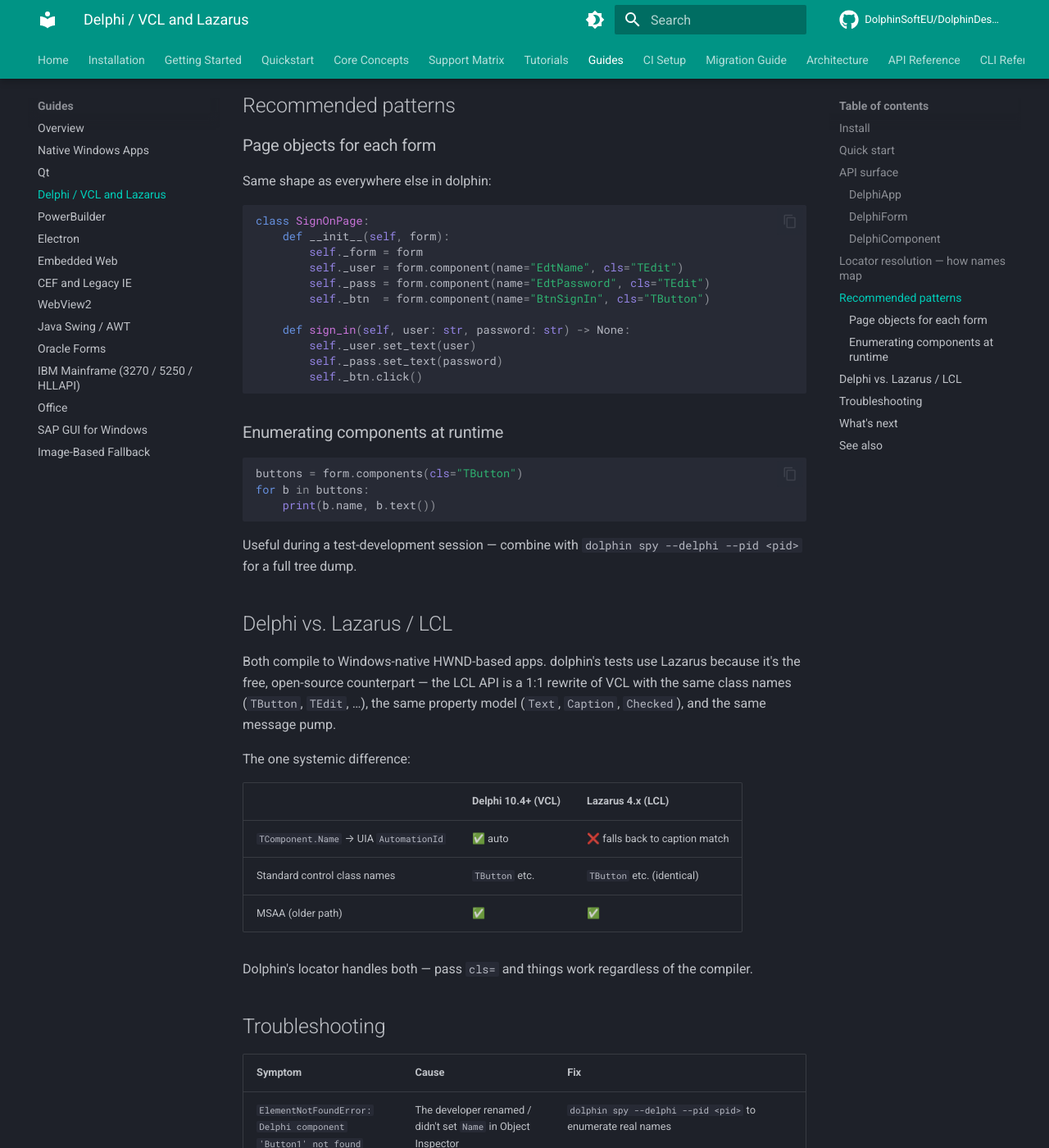
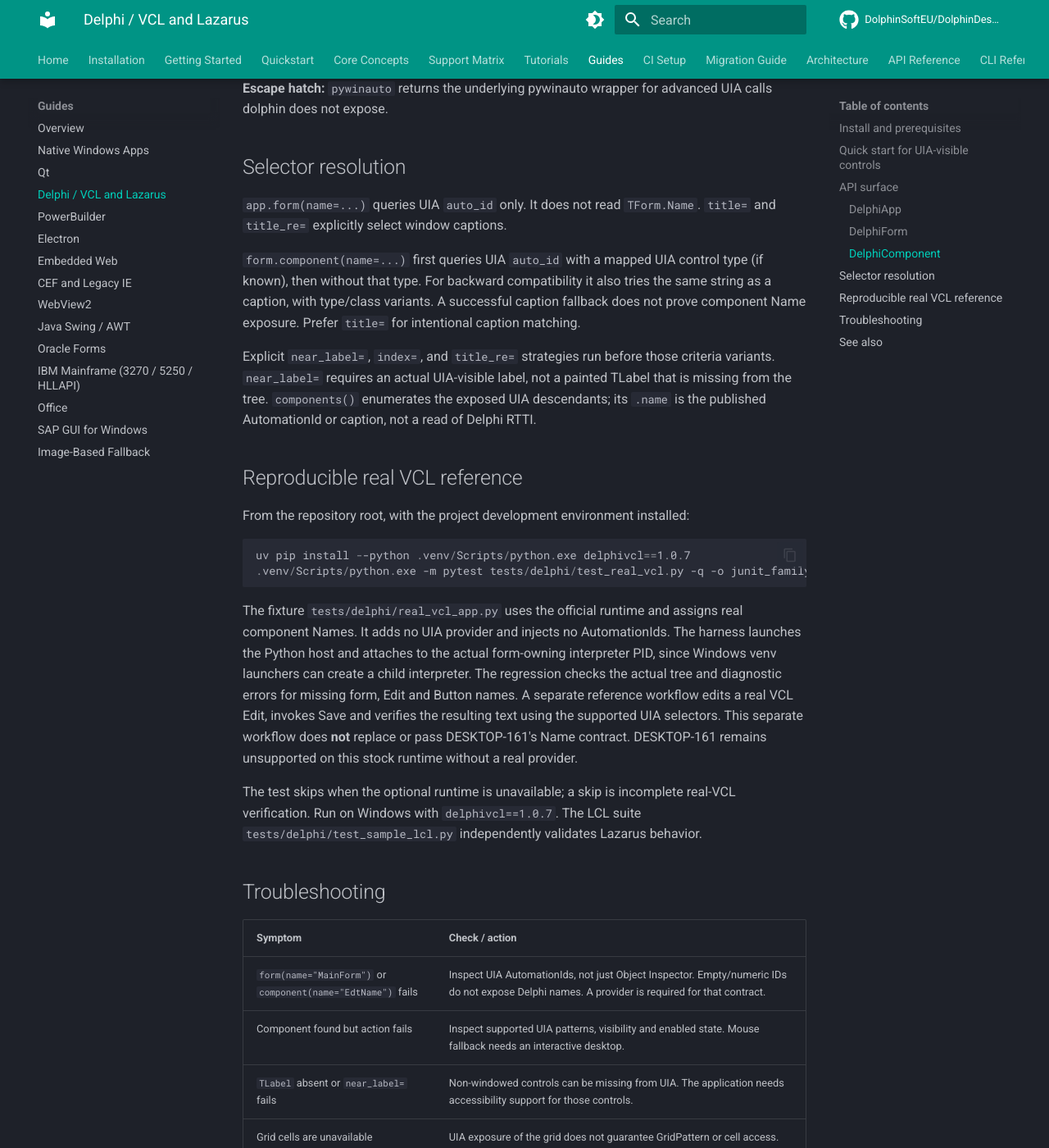
Before and after one commit to DolphinSoftEU/DolphinDesktop, an MkDocs documentation site: the page built from docs/guides/delphi.md, in a window 1280 px wide and 1400 px high, scrolled down 2344 px. Shown: the whole window at 82% size. Built offline with MkDocs 1.6.1 and Material for MkDocs 9.7.7, drawn with Linux system fonts in a browser that asks for light colours; comment, search, counter and statistics services are not loaded; the version menu is left out; some of the changed text lies outside the part shown.

Commit message:
fix(delphi): correct VCL name lookup support contract (KAN-761)

````diff
--- a/docs/guides/delphi.md
+++ b/docs/guides/delphi.md
@@ -1,38 +1,55 @@
 # Delphi / VCL (and Lazarus / LCL)
 
-dolphin-desktop drives Delphi VCL and Lazarus LCL native Windows apps
-through UIA + a Delphi-aware locator that maps the developer-assigned
-``TComponent.Name`` to the UIA AutomationId. Standard VCL controls
-(`TButton`, `TEdit`, `TMemo`, `TCheckBox`, `TComboBox`, `TListBox`,
-`TPageControl`, `TStringGrid`, `TListView`, `TTreeView`) are covered
-in 0.2.0. Third-party libraries (DevExpress, TMS, EhLib) will land in
-a follow-up (v0.3+) via an injected Delphi RTTI agent DLL.
+Dolphin drives controls exposed by the application's Windows UIA/MSAA tree.
+A Delphi compiler version does **not** guarantee that `TForm.Name` or
+`TComponent.Name` appears as UIA `AutomationId`. The earlier claim that
+VCL 10.4+ automatically provides this mapping was incorrect (KAN-761).
 
-## Install
-
-No extra install — the Delphi backend rides on the base UIA layer.
+## Install and prerequisites
 
 ```powershell
 pip install dolphin-desktop pytest
 ```
 
-## Quick start
+* Windows and a desktop session appropriate to the operations being tested.
+* The target must expose each required control and action through UIA.
+  Inspect the actual target with `dolphin spy --delphi --pid <pid>`.
+* **Lookup by Delphi Name requires an application-supplied UIA provider**
+  returning the exact `TForm.Name` / `TComponent.Name` as `AutomationId` on
+  each required element. Setting Name in Object Inspector alone is insufficient.
+  Verify both the form and its children; a provider on one does not cover all.
+* Dolphin supplies no VCL Name provider, injected RTTI agent, configuration
+  switch or turnkey provider installation. Stock VCL Name lookup is outside
+  the current support contract. Do not assume that upgrading Delphi enables it.
+  Applications requiring it need a separately implemented and validated provider.
+* Stock Delphi 12 VCL exposed by official `delphivcl==1.0.7` has an empty form
+  AutomationId and numeric control IDs instead of component names. Its
+  non-windowed `TLabel` may be absent from UIA entirely. A missing element cannot
+  be recovered by `name=`, `near_label=` or switching to generic `win32`.
+
+[Official DelphiVCL bindings](https://github.com/Embarcadero/DelphiVCL4Python)
+provide a real VCL runtime; a Lazarus sample is separate evidence and cannot
+establish Delphi VCL accessibility support.
+
+## Quick start for UIA-visible controls
+
+Choose selectors from the inspected application. For example, a known form
+with one Edit and a Save button can use:
 
 ```python
 from dolphin_desktop import Desktop
 
 with Desktop().launch_delphi(r"C:\path\to\vcl_app.exe") as app:
-    form = app.form(name="MainForm")   # TForm.Name from Object Inspector
+    form = app.form(title="Customer details")
     form.wait_ready(timeout=10)
+    form.component(cls="TEdit", index=0).set_text("Alice")
+    form.component(cls="TButton", title="Save").click()
+```
 
-    form.component(name="EdtName", cls="TEdit").set_text("Alice")
-    form.component(name="EdtAge",  cls="TEdit").set_text("30")
-    form.component(name="ChkActive", cls="TCheckBox").check()
-    form.component(name="CmbCountry", cls="TComboBox").select("Poland")
-    form.component(name="BtnSave", cls="TButton").click()
-
-    assert form.component(name="LblStatus", cls="TLabel").text().startswith("Saved")
-```
+Indices depend on the target's tree order and captions on its language/state.
+This is a UIA workflow, **not** proof of lookup by Delphi Name. Only when an
+application's verified provider publishes `MainForm`, `EdtName`, and `BtnSave`
+as AutomationIds can the corresponding `name=` selectors resolve those IDs.
 
 ## API surface
 
@@ -40,7 +57,7 @@
 
 | Method | Purpose |
 |---|---|
-| `form(name=None, title=None, title_re=None, timeout=15)` | Resolve a top-level `TForm`. Prefer `name=` (matches `TForm.Name` in the Object Inspector). |
+| `form(name=None, title=None, title_re=None, timeout=15)` | Resolve a top-level `TForm`. `name=` matches a provider-published UIA AutomationId; use `title=` for captions. |
 | `forms()` | Enumerate every top-level `TForm` in the process. |
 | `application` | The underlying `Application` for teardown (`app.application.detach()` to opt out of pytest's PID reaper). |
 | `close()` / context manager | Kill the app. |
@@ -49,8 +66,8 @@
 
 | Method | Purpose |
 |---|---|
-| `component(name, cls=None, timeout=10)` | Resolve a child component. `name` = `TComponent.Name`; `cls` is an optional Delphi class hint (`"TButton"`, `"TEdit"`). |
-| `components(cls=None)` | Enumerate every direct-child component, optionally filtered by class. |
+| `component(name, cls=None, timeout=10)` | Resolve a child component. `name` = provider-published UIA ID (legacy caption fallback); `cls` is an optional Delphi class hint (`"TButton"`, `"TEdit"`). |
+| `components(cls=None)` | Enumerate UIA-visible descendant components, optionally filtered by class. |
 | `wait_ready(timeout=15)` | Block until the form window is visible. |
 | `title()` | Return the form caption. |
 | `pywinauto` | Escape hatch — underlying pywinauto window wrapper. |
@@ -68,96 +85,58 @@
 **Escape hatch:** `pywinauto` returns the underlying pywinauto
 wrapper for advanced UIA calls dolphin does not expose.
 
-## Locator resolution — how names map
+## Selector resolution
 
-On Delphi 10.4+ (RAD Studio) the VCL registers UIA property providers
-so `TComponent.Name → UIA AutomationId`. dolphin's Delphi backend
-tries in this order:
+`app.form(name=...)` queries UIA `auto_id` only. It does not read `TForm.Name`.
+`title=` and `title_re=` explicitly select window captions.
 
-1. **`AutomationId == name`** — the preferred selector on Delphi 10.4+
-   and modern Lazarus builds.
-2. **`class_name == cls AND AutomationId == name`** — narrows when
-   two controls share a name across sibling forms.
-3. **`class_name == cls AND title == name`** — fallback for Lazarus
-   (LCL) which does not currently publish AutomationId for standard
-   controls; the caption is what UIA can see instead.
-4. **`title == name`** — last resort by window text.
+`form.component(name=...)` first queries UIA `auto_id` with a mapped UIA
+control type (if known), then without that type. For backward compatibility it
+also tries the same string as a caption, with type/class variants. A successful
+caption fallback does not prove component Name exposure. Prefer `title=` for
+intentional caption matching.
 
-Passing `cls=` is optional but recommended — it makes lookups faster
-and unambiguous.
+Explicit `near_label=`, `index=`, and `title_re=` strategies run before those
+criteria variants. `near_label=` requires an actual UIA-visible label, not a
+painted TLabel that is missing from the tree. `components()` enumerates the
+exposed UIA descendants; its `.name` is the published AutomationId or caption,
+not a read of Delphi RTTI.
 
-## Recommended patterns
+## Reproducible real VCL reference
 
-### Page objects for each form
+From the repository root, with the project development environment installed:
 
-Same shape as everywhere else in dolphin:
-
-```python
-class SignOnPage:
-    def __init__(self, form):
-        self._form = form
-        self._user = form.component(name="EdtName", cls="TEdit")
-        self._pass = form.component(name="EdtPassword", cls="TEdit")
-        self._btn  = form.component(name="BtnSignIn", cls="TButton")
-
-    def sign_in(self, user: str, password: str) -> None:
-        self._user.set_text(user)
-        self._pass.set_text(password)
-        self._btn.click()
+```powershell
+uv pip install --python .venv/Scripts/python.exe delphivcl==1.0.7
+.venv/Scripts/python.exe -m pytest tests/delphi/test_real_vcl.py -q -o junit_family=xunit1 --junitxml=artifacts/vcl-reference.xml
 ```
 
-### Enumerating components at runtime
+The fixture `tests/delphi/real_vcl_app.py` uses the official runtime and assigns
+real component Names. It adds no UIA provider and injects no AutomationIds.
+The harness launches the Python host and attaches to the actual form-owning
+interpreter PID, since Windows venv launchers can create a child interpreter.
+The regression checks the actual tree and diagnostic errors for missing form,
+Edit and Button names. A separate reference workflow edits a real VCL Edit,
+invokes Save and verifies the resulting text using the supported UIA selectors.
+This separate workflow does **not** replace or pass DESKTOP-161's Name contract.
+DESKTOP-161 remains unsupported on this stock runtime without a real provider.
 
-```python
-buttons = form.components(cls="TButton")
-for b in buttons:
-    print(b.name, b.text())
-```
-
-Useful during a test-development session — combine with
-`dolphin spy --delphi --pid <pid>` for a full tree dump.
-
-## Delphi vs. Lazarus / LCL
-
-Both compile to Windows-native HWND-based apps. dolphin's tests use
-Lazarus because it's the free, open-source counterpart — the LCL API
-is a 1:1 rewrite of VCL with the same class names (`TButton`, `TEdit`,
-…), the same property model (`Text`, `Caption`, `Checked`), and the
-same message pump.
-
-The one systemic difference:
-
-| | Delphi 10.4+ (VCL) | Lazarus 4.x (LCL) |
-|---|---|---|
-| `TComponent.Name` → UIA `AutomationId` | ✅ auto | ❌ falls back to caption match |
-| Standard control class names | `TButton` etc. | `TButton` etc. (identical) |
-| MSAA (older path) | ✅ | ✅ |
-
-Dolphin's locator handles both — pass `cls=` and things work
-regardless of the compiler.
+The test skips when the optional runtime is unavailable; a skip is incomplete
+real-VCL verification. Run on Windows with `delphivcl==1.0.7`. The LCL suite
+`tests/delphi/test_sample_lcl.py` independently validates Lazarus behavior.
 
 ## Troubleshooting
 
-| Symptom | Cause | Fix |
-|---|---|---|
-| `ElementNotFoundError: Delphi component 'Button1' not found` | The developer renamed / didn't set `Name` in Object Inspector | `dolphin spy --delphi --pid <pid>` to enumerate real names |
-| Component found but `.click()` does nothing | UIA Invoke pattern not implemented for this control | Falls through to mouse `click_input()` automatically; if RDP is active use `.pywinauto.click_input()` |
-| `TStringGrid` cells return empty | Lazarus LCL does not surface grid cells via UIA GridPattern | Use `dolphin spy --delphi` to check; fall back to `ImageLocator` or `.pywinauto` escape |
-| DevExpress / TMS control invisible | Third-party libs draw custom canvases | Requires the RTTI agent DLL (v0.3+). For 0.2.0 use `ImageLocator` fallback for those regions |
-| `.set_text()` on TEdit does not persist | pywinauto's `set_edit_text` fails on some Lazarus builds | Falls back to click + Ctrl+A + type sequence; if that also fails, use `.pywinauto.type_keys("^a{DELETE}text", with_spaces=True)` |
-| `.forms()` returns duplicates | Modal dialog inheritance from main form | Filter by `class_name` on the pywinauto wrapper first |
-| App detects "test framework" and refuses to launch | Some banking apps ship anti-automation checks | Requires per-app carve-out — outside dolphin's scope |
-
-## What's next
-
-* **v0.3+**: Delphi RTTI injected agent DLL for full third-party
-  coverage (DevExpress, TMS, EhLib). Same architecture as the Qt
-  agent we already ship.
-* **v0.3+**: Delphi IDE plugin for recorder / spy handshake (record
-  actions directly from the RAD Studio Object Inspector).
+| Symptom | Check / action |
+|---|---|
+| `form(name="MainForm")` or `component(name="EdtName")` fails | Inspect UIA AutomationIds, not just Object Inspector. Empty/numeric IDs do not expose Delphi names. A provider is required for that contract. |
+| Component found but action fails | Inspect supported UIA patterns, visibility and enabled state. Mouse fallback needs an interactive desktop. |
+| `TLabel` absent or `near_label=` fails | Non-windowed controls can be missing from UIA. The application needs accessibility support for those controls. |
+| Grid cells are unavailable | UIA exposure of the grid does not guarantee GridPattern or cell access. Verify the target's patterns. |
+| Third-party / owner-drawn control is invisible | Support depends on its provider. Dolphin currently supplies no Delphi RTTI agent. |
 
 ## See also
 
-* [PowerBuilder](powerbuilder.md) — sibling stack, similar architecture.
-* `tests/delphi/sample_lcl/` — working Lazarus source
-  the pytest suite exercises against.
+* [Support matrix](../support-matrix.md)
+* [PowerBuilder](powerbuilder.md)
+* `tests/delphi/sample_lcl/` — independent Lazarus sample
````
Also changed, not shown: CHANGELOG.md (+9 -0 lines), README.md (+6 -1 lines), docs/getting-started.md (+3 -2 lines), docs/index.md (+1 -1 lines), docs/support-matrix.md (+4 -4 lines), 9 other files.
